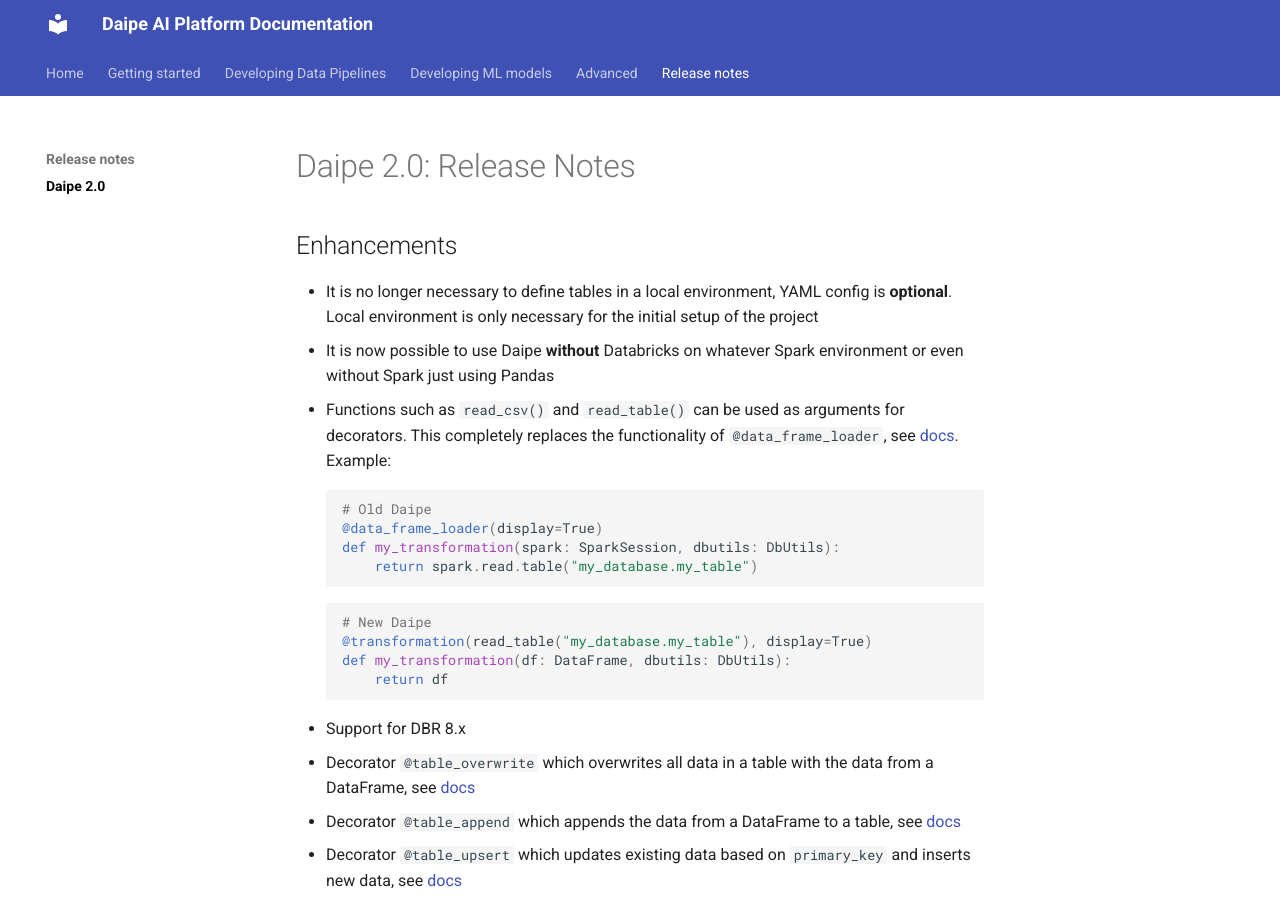
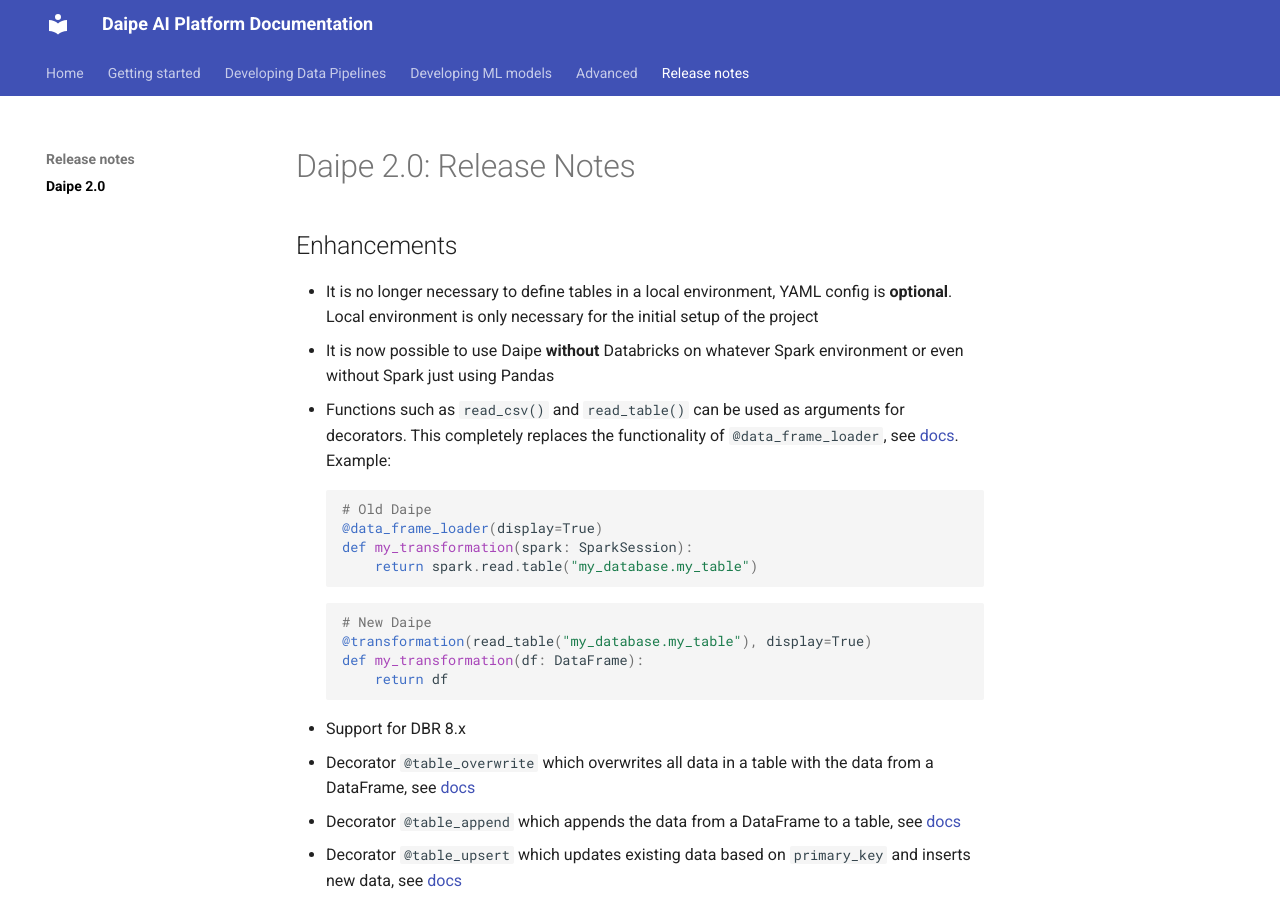
Before and after one commit to daipe-ai/platform-docs, an MkDocs documentation site: the page built from docs/daipe-2-0-release-notes.md, in a window 1280 px wide and 900 px high. Built offline with MkDocs 1.6.1 and Material for MkDocs 9.7.7, drawn with Linux system fonts in a browser that asks for light colours.

Commit message:
dbutils not needed in example

````diff
--- a/docs/daipe-2-0-release-notes.md
+++ b/docs/daipe-2-0-release-notes.md
@@ -8,13 +8,13 @@
 ```python
 # Old Daipe
 @data_frame_loader(display=True)
-def my_transformation(spark: SparkSession, dbutils: DbUtils):
+def my_transformation(spark: SparkSession):
     return spark.read.table("my_database.my_table")
 ```
 ```python
 # New Daipe
 @transformation(read_table("my_database.my_table"), display=True)
-def my_transformation(df: DataFrame, dbutils: DbUtils):
+def my_transformation(df: DataFrame):
     return df
 ```
 - Support for DBR 8.x
````
